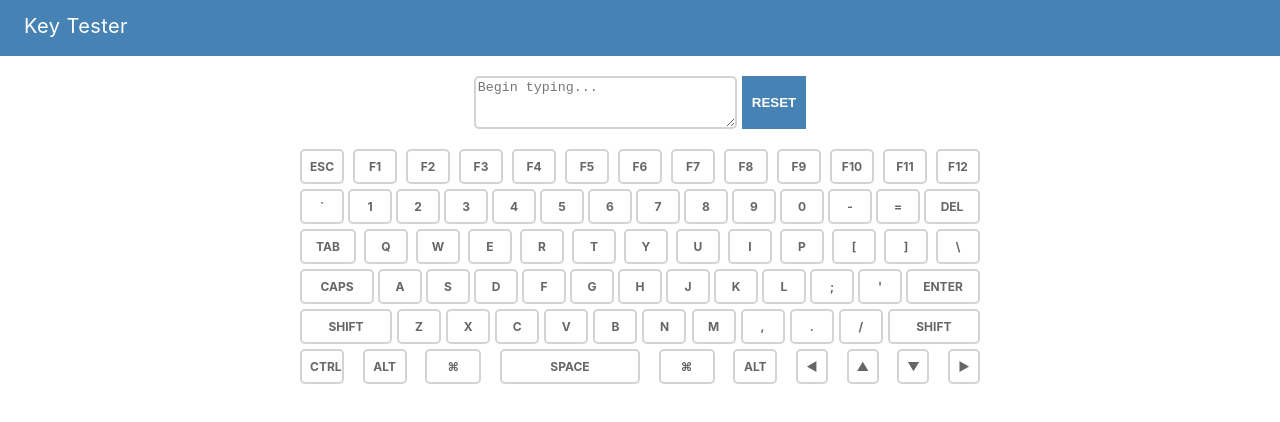
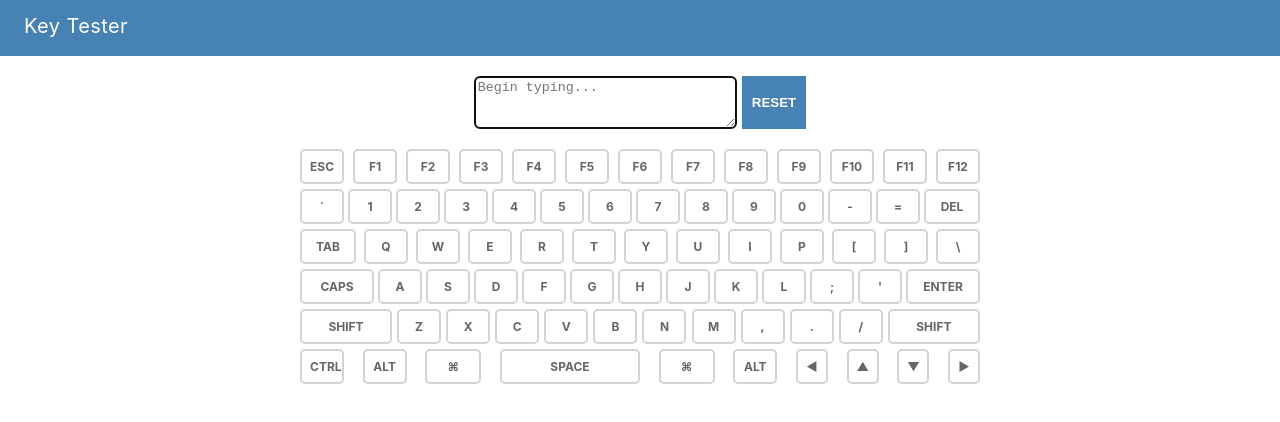
Before and after one commit to filoxo/key-tester, a Vue app: page / in a window 1280 px wide. Shown: the top 422 px of the page. Built offline with nearby package versions, Linux system fonts and the light colour scheme.

Commit message:
Focus on textarea when Testarea is mounted

```diff
--- a/src/components/Testarea.vue
+++ b/src/components/Testarea.vue
@@ -1,10 +1,21 @@
 <template>
-  <textarea class="testarea" name="testarea" id="testarea" cols="30" rows="3" placeholder="Begin typing..." v-on:keydown="detectKey"></textarea>
+  <textarea
+    class="testarea"
+    name="testarea"
+    id="testarea"
+    cols="30"
+    rows="3"
+    placeholder="Begin typing..."
+    ref="testarea"
+    @keydown="detectKey" />
 </template>
 
 <script>
 export default {
   name: 'testarea',
+  mounted () {
+    this.$refs.testarea.focus()
+  },
   methods: {
     detectKey (e) {
       console.log(e.code)
```
